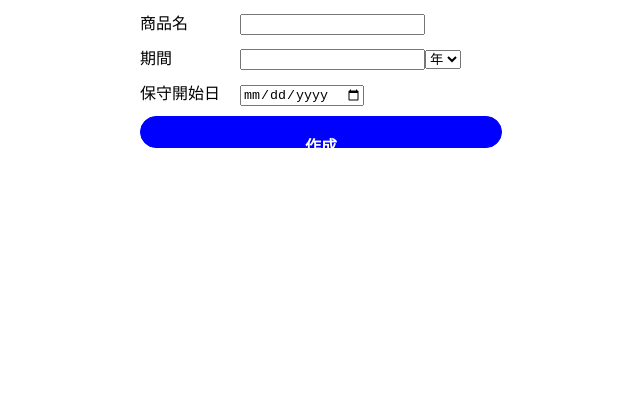
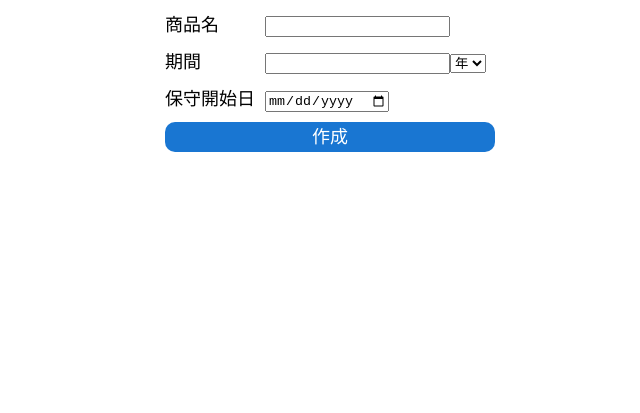
Before and after one commit to masaakiwaki/update_period_message_creation, a plain HTML site: page index2.html in a window 1280 px wide. Shown: the whole page, without its empty margins (310-950 px from the left). Drawn offline with Linux system fonts and the light colour scheme.

Commit message:
edit button

```diff
--- a/main.css
+++ b/main.css
@@ -1,5 +1,5 @@
 .container{
-    font-size: 16px;
+    font-size: 18px;
     width: 80%;
     margin: 0 auto;
     max-width: 500px;
@@ -8,7 +8,7 @@
 .display_info{
     /* display: flex; */
     /* flex-direction: column; */
-    width: 400px;
+    width: 350px;
     height: 400px;
     margin: 0 auto;
 }
@@ -23,29 +23,28 @@
     width: 100px;
 }
 
-.btn{
-    width: 90%;
-    height:30px;
-    line-height:60px;
+.displapyInfoChildBlockButton{
+    display: flex;
+    align-items: center;
+    justify-content: center;
 }
-.btn a{
-    display:block;
-    width:100%;
-    height:100%;
+
+.original-button {
+    display: flex;
+    align-items: center;
+    justify-content: center;
+    line-height: 1;
     text-decoration: none;
-    background:#0000FF;
-    text-align:center;
-    border:1px solid #0000FF;
-    color:#FFFFFF;
-    font-size:16px;
-    font-weight:bold;
-    border-radius:35px;
-    -webkit-border-radius:35px;
-    -moz-border-radius:35px;
-    transition: all 0.5s ease;
-}
-.btn a:hover{
-    background:#FFFFFF;
-    color:#0000FF;
-    box-shadow:none;
-}
+    color: #ffffff;
+    font-size: 18px;
+    border-radius: 10px;
+    width: 100%;
+    height: 30px;
+    /* font-weight: bold; */
+    transition: 0.3s;
+    background-color: #1976d2;
+  }
+
+  .original-button:hover {
+    opacity: .7;
+  }
--- a/main.js
+++ b/main.js
@@ -68,15 +68,22 @@ displapyInfo.appendChild(blockStartPeriod);
 
 
 let blockButton = document.createElement("div");
-blockButton.setAttribute("class", "btn displapyInfoChild displapyInfoChildBlock");
-
+blockButton.setAttribute("class", "displapyInfoChild displapyInfoChildBlock displapyInfoChildBlockButton");
 
 let generateButton = document.createElement("a");
 generateButton.innerHTML = "作成";
+generateButton.setAttribute("class", "original-button");
+generateButton.setAttribute("id", "generateButton");
 blockButton.appendChild(generateButton);
 displapyInfo.appendChild(blockButton);
 
 
+let aaa = () => {
+  alert("test");
+}
+
+let test = document.getElementById('generateButton')
+test.addEventListener("click", aaa);
 
 function clickBtn1() {
     const digit = Number(document.getElementById("digit").value);
```
